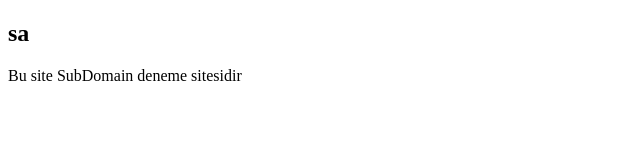
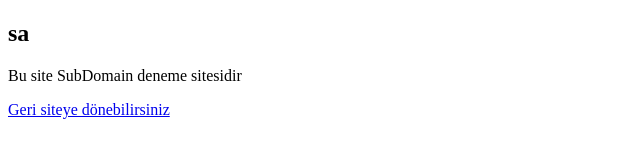
Before and after one commit to Arda-Coskun/link, a plain HTML site: page index.html in a window 1280 px wide. Shown: the whole page, without its empty margins (0-640 px from the left). Drawn offline with Linux system fonts and the light colour scheme.

Commit message:
Update index.html

```diff
--- a/index.html
+++ b/index.html
@@ -6,5 +6,6 @@
 <body>
 	<h2> sa </h2>
 	<p> Bu site SubDomain deneme sitesidir</p>
+    <a href="ardacoskun.dev">Geri siteye dönebilirsiniz</a>
 </body>
 </html>
```
